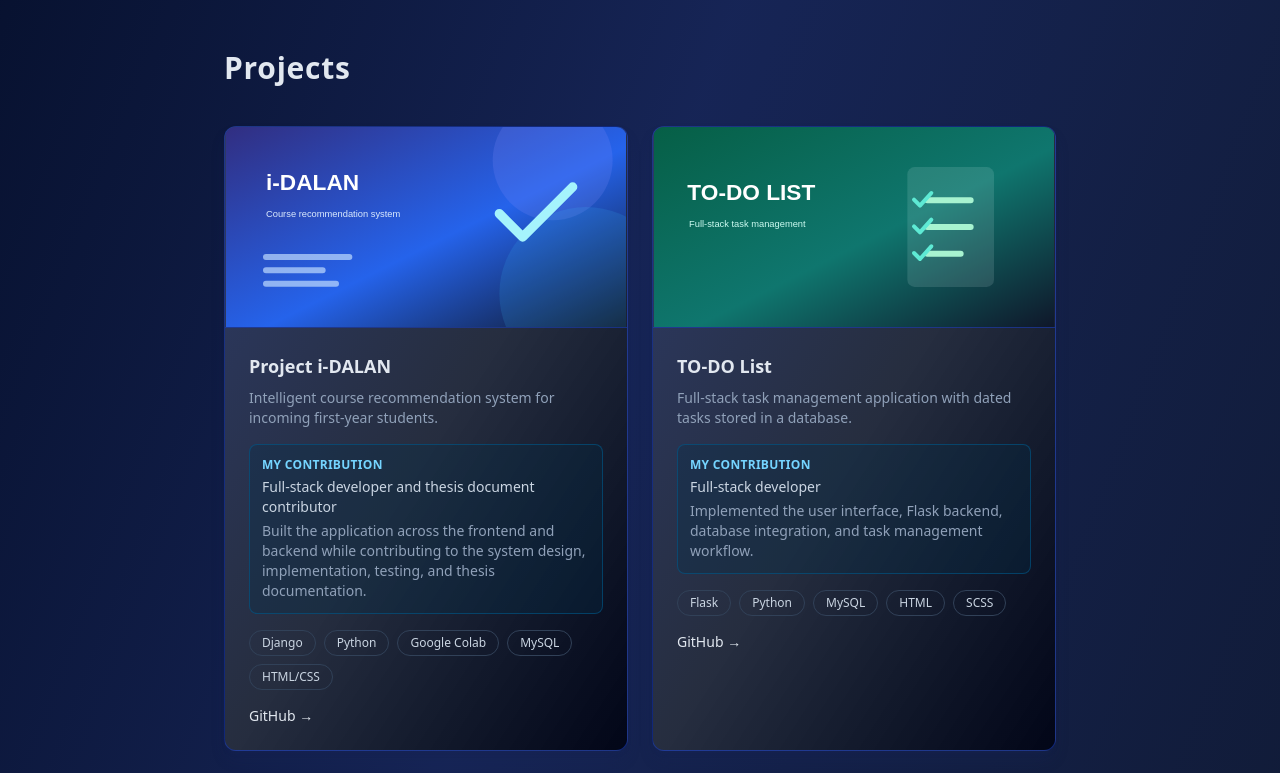
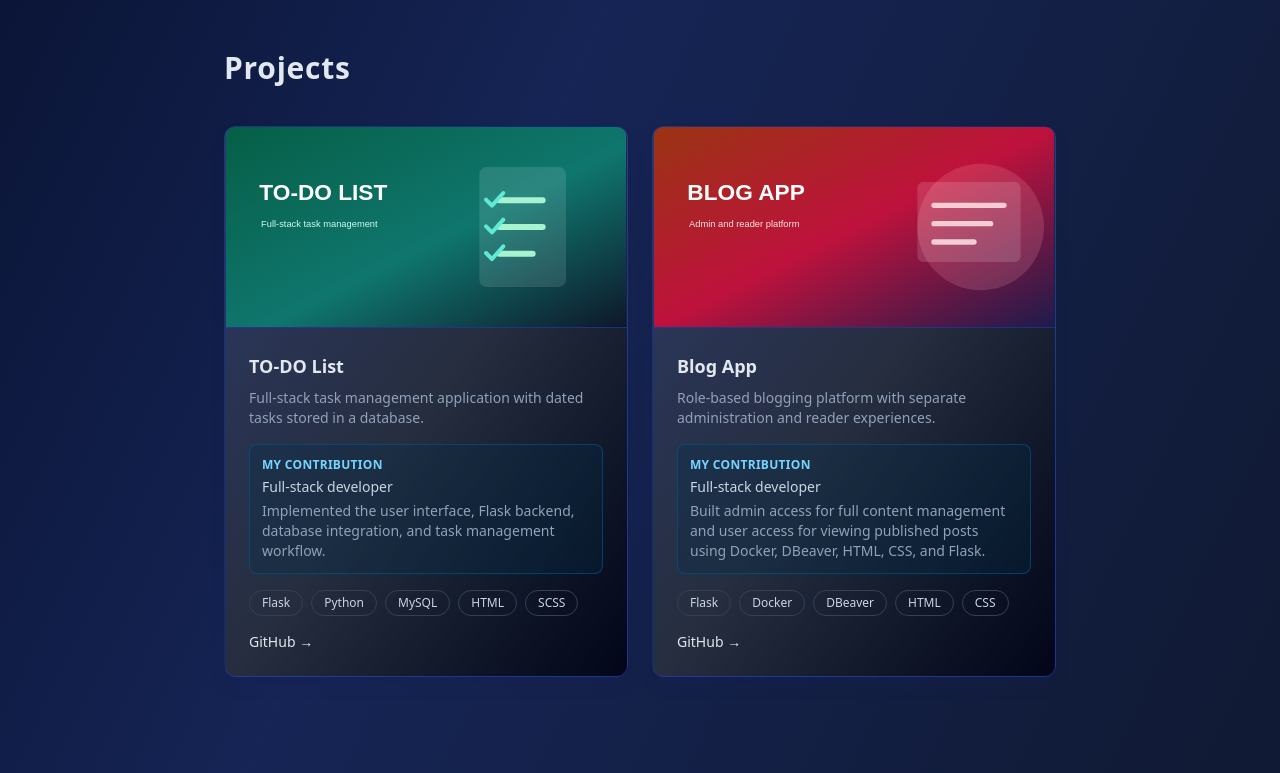
Before and after one commit to Emcheii/portfolio, a React (Vite) app: page / in a window 1280 px wide. Shown: the part 1420-2193 px from the top of the page. Built offline with nearby package versions, Linux system fonts and the light colour scheme.

Commit message:
remove Project i-DALAN from projects list

```diff
--- a/src/sections/projects.tsx
+++ b/src/sections/projects.tsx
@@ -11,18 +11,6 @@ interface Project {
 
 function Projects() {
     const projects: Project[] = [
-        {
-            name: "Project i-DALAN",
-            description:
-                "Intelligent course recommendation system for incoming first-year students.",
-            role: "Full-stack developer and thesis document contributor",
-            details:
-                "Built the application across the frontend and backend while contributing to the system design, implementation, testing, and thesis documentation.",
-            techStack: ["Django", "Python", "Google Colab", "MySQL", "HTML/CSS"],
-            image: `${import.meta.env.BASE_URL}projects/idalan-default.svg`,
-            github: "https://github.com/yourusername/idalan",
-            demo: "",
-        },
         {
             name: "TO-DO List",
             description:
```
